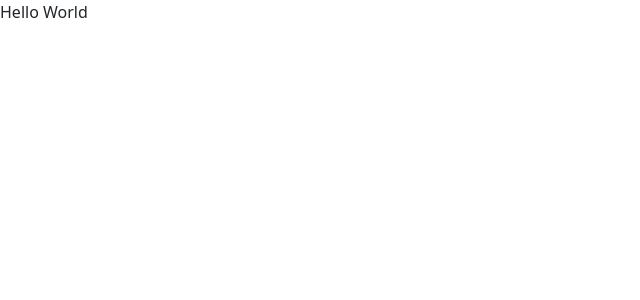
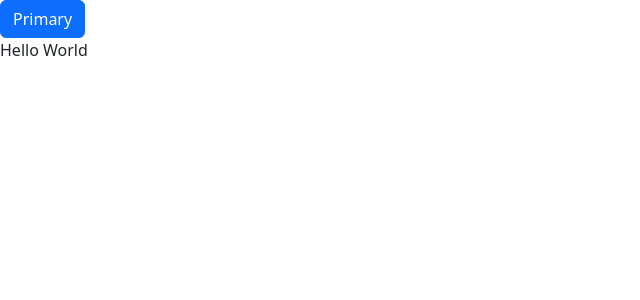
Before and after one commit to rconnolly-macmillan/az-static-web-app-react, a React (Create React App) app: page / in a window 1280 px wide. Shown: the top 300 px of the page, without its empty margins (0-640 px from the left). Built offline with nearby package versions, Linux system fonts and the light colour scheme; the HTML template or start-up script is replaced by a standard one.

Commit message:
add button

```diff
--- a/src/App.js
+++ b/src/App.js
@@ -1,8 +1,15 @@
 import React from 'react';
+import 'bootstrap/dist/css/bootstrap.min.css';
+import Button from 'react-bootstrap/Button';
 
 function App() {
   const value = 'World';
-  return <div>Hello {value}</div>;
+  return (
+    <>
+      <Button variant="primary">Primary</Button>
+      <div>Hello {value}</div>
+    </>
+  );
 }
 
 export default App;
```
